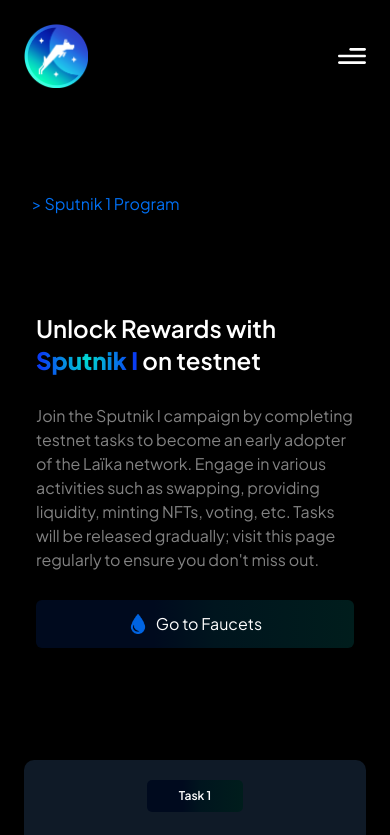
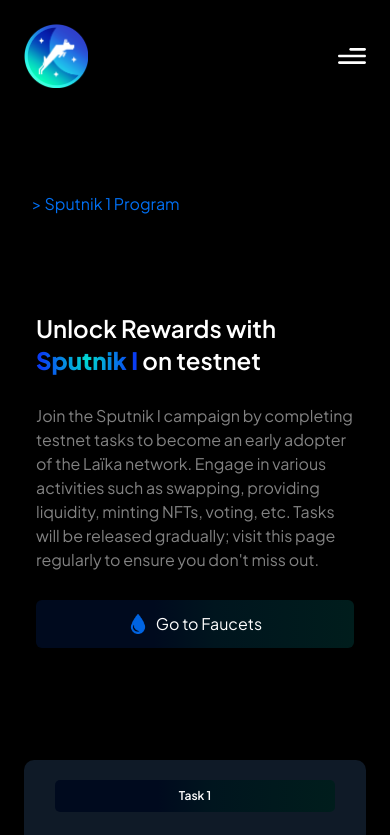
Before and after one commit to AbdurRehman1312/Laika_website, a React (Vite) app: page /sputnik in a window 390 px wide. Shown: the top 835 px of the page. Built offline with nearby package versions, Linux system fonts and the light colour scheme.

Commit message:
Sputnik mobile screen responsiveness

```diff
--- a/src/components/Sputnik.jsx
+++ b/src/components/Sputnik.jsx
@@ -46,7 +46,7 @@
                 <div className="flex items-center flex-col sm:flex-row gap-5 justify-between px-3 sm:gap-2  w-full">
 
                   <div className="flex flex-col sm:flex-row gap-5 sm:gap-0  items-center">
-                    <div className="bg-dark-gradient flex justify-center py-2 px-8 rounded-[5px]">
+                    <div className="bg-dark-gradient block w-full sm:flex sm:justify-center sm:w-auto py-2 px-8 rounded-[5px]">
                       <p className="text-white font-semibold text-xs text-center  text-nowrap">
                         Task 1
                       </p>
@@ -58,7 +58,7 @@
 
                   <ButtonImage
                     name="Go to task"
-                    style="text-sm px-2 py-0 md:w-[90%] "
+                    style="text-sm px-2 py-0 w-[40%] md:w-[90%] "
                     img="dog2"
                     Link="https://wufiswap.com/launch-app.html"
                     imgStyle="w-5 h-5"
@@ -68,7 +68,7 @@
                   <div className="flex items-center flex-col sm:flex-row gap-5 justify-between px-3 sm:gap-2 w-full">
 
                     <div className="flex flex-col sm:flex-row gap-5 sm:gap-0  items-center">
-                      <div className="bg-dark-gradient flex justify-center py-2  px-8 rounded-[5px]">
+                      <div className="bg-dark-gradient block w-full sm:flex sm:justify-center sm:w-auto py-2  px-8 rounded-[5px]">
                         <p className="text-white font-semibold text-xs text-center text-nowrap">
                           Task 2
                         </p>
@@ -82,7 +82,7 @@
 
                     <ButtonImage
                       name="Go to task"
-                      style="text-sm px-2 py-0 w-full md:w-[90%] "
+                      style="text-sm px-2 py-0 w-[40%] md:w-[90%] "
                       img="dog2"
                       Link="https://wufiswap.com/launch-app.html"
                       imgStyle="w-5 h-5"
```
